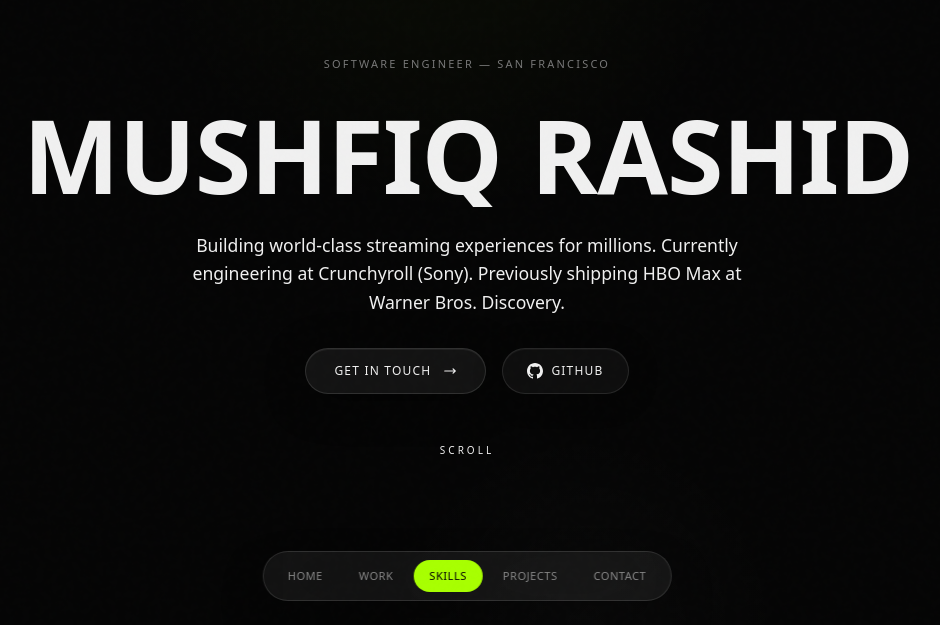
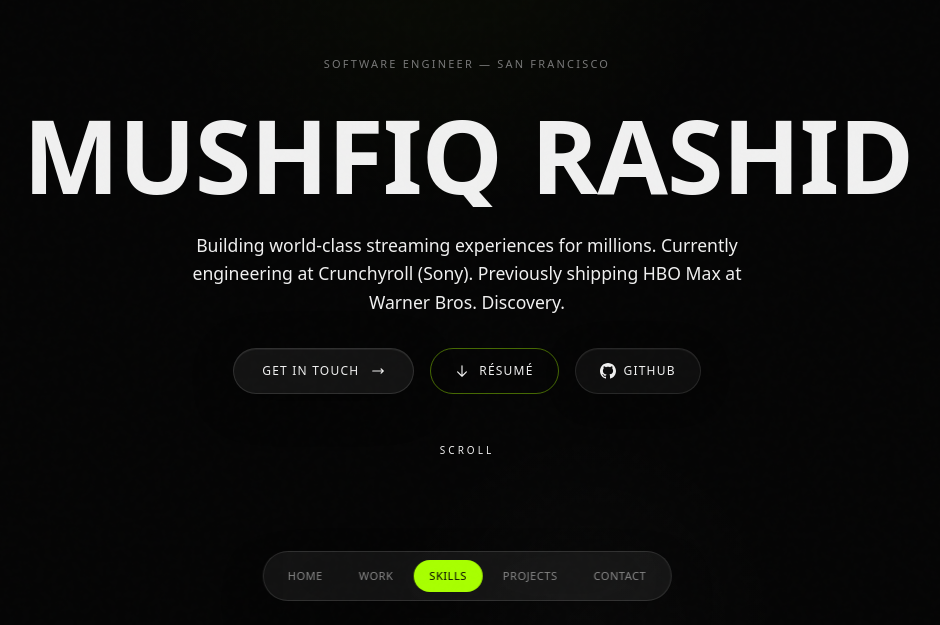
Before and after one commit to GeneralNel/portfolio, a Next.js app: page / in a window 1280 px wide. Shown: the part 175-800 px from the top of the page, without its empty margins (173-1113 px from the left). Built offline with nearby package versions, Linux system fonts and the light colour scheme; a web font is replaced by a local one.

Commit message:
update contact and add resume button

```diff
--- a/app/globals.css
+++ b/app/globals.css
@@ -142,3 +142,12 @@ html.lenis body {
     transform: translateY(-8px);
   }
 }
+
+@keyframes scan {
+  0% {
+    top: -10%;
+  }
+  100% {
+    top: 110%;
+  }
+}
--- a/components/Contact.tsx
+++ b/components/Contact.tsx
@@ -102,7 +102,7 @@ export default function Contact() {
             </MagneticButton>
 
             <MagneticButton
-              href="https://github.com/mushrashid"
+              href="https://github.com/generalnel"
               strength={0.2}
             >
               <div className="glass flex items-center gap-2 rounded-full px-6 py-4 transition-all duration-150 hover:border-[rgba(255,255,255,0.12)]">
--- a/components/Hero.tsx
+++ b/components/Hero.tsx
@@ -155,8 +155,43 @@ export default function Hero() {
               </svg>
             </div>
           </MagneticButton>
+          {/* Resume download */}
+          <MagneticButton href="/resume.pdf" strength={0.2} download>
+            <div className="group relative overflow-hidden rounded-full border border-[rgba(168,255,0,0.4)] px-6 py-3.5 transition-[border-color,box-shadow] duration-300 hover:border-[--color-accent] hover:shadow-[0_0_20px_rgba(168,255,0,0.15)]">
+              {/* Liquid fill */}
+              <span className="pointer-events-none absolute inset-0 origin-bottom scale-y-0 rounded-full bg-[--color-accent] transition-transform duration-[380ms] ease-[cubic-bezier(0.76,0,0.24,1)] group-hover:scale-y-100" />
+              {/* Scan line inside fill */}
+              <span
+                className="pointer-events-none absolute left-0 h-[1.5px] w-full opacity-0 group-hover:opacity-100 bg-[rgba(5,5,5,0.12)]"
+                style={{ animation: "scan 1.4s linear infinite" }}
+              />
+              {/* Content */}
+              <span className="relative flex items-center gap-2.5">
+                <svg
+                  className="h-3.5 w-3.5 text-[--color-accent] transition-[color,transform] duration-300 group-hover:text-[--color-bg] group-hover:translate-y-[2px]"
+                  fill="none"
+                  viewBox="0 0 24 24"
+                  stroke="currentColor"
+                  strokeWidth={2}
+                >
+                  <path
+                    strokeLinecap="round"
+                    strokeLinejoin="round"
+                    d="M19.5 13.5L12 21m0 0l-7.5-7.5M12 21V3"
+                  />
+                </svg>
+                <span
+                  className="text-xs font-medium uppercase tracking-widest text-[--color-accent] transition-colors duration-300 group-hover:text-[--color-bg]"
+                  style={{ fontFamily: "var(--font-mono)" }}
+                >
+                  Résumé
+                </span>
+              </span>
+            </div>
+          </MagneticButton>
+
           <MagneticButton
-            href="https://github.com/mushrashid"
+            href="https://github.com/generalnel"
             strength={0.2}
           >
             <div className="glass flex items-center gap-2 rounded-full px-6 py-3.5 transition-all duration-150 hover:border-[rgba(255,255,255,0.12)]">
--- a/components/MagneticButton.tsx
+++ b/components/MagneticButton.tsx
@@ -9,6 +9,7 @@ interface MagneticButtonProps {
   onClick?: () => void;
   href?: string;
   strength?: number;
+  download?: boolean;
 }
 
 export default function MagneticButton({
@@ -17,6 +18,7 @@ export default function MagneticButton({
   onClick,
   href,
   strength = 0.3,
+  download,
 }: MagneticButtonProps) {
   const ref = useRef<HTMLDivElement>(null);
   const [position, setPosition] = useState({ x: 0, y: 0 });
@@ -57,7 +59,12 @@ export default function MagneticButton({
 
   if (href) {
     return (
-      <a href={href} target={href.startsWith("http") ? "_blank" : undefined} rel="noopener noreferrer">
+      <a
+        href={href}
+        target={href.startsWith("http") ? "_blank" : undefined}
+        rel="noopener noreferrer"
+        download={download || undefined}
+      >
         {content}
       </a>
     );
```
Also changed, not shown: 1 other file (tests, documents, lock files or other folders).
